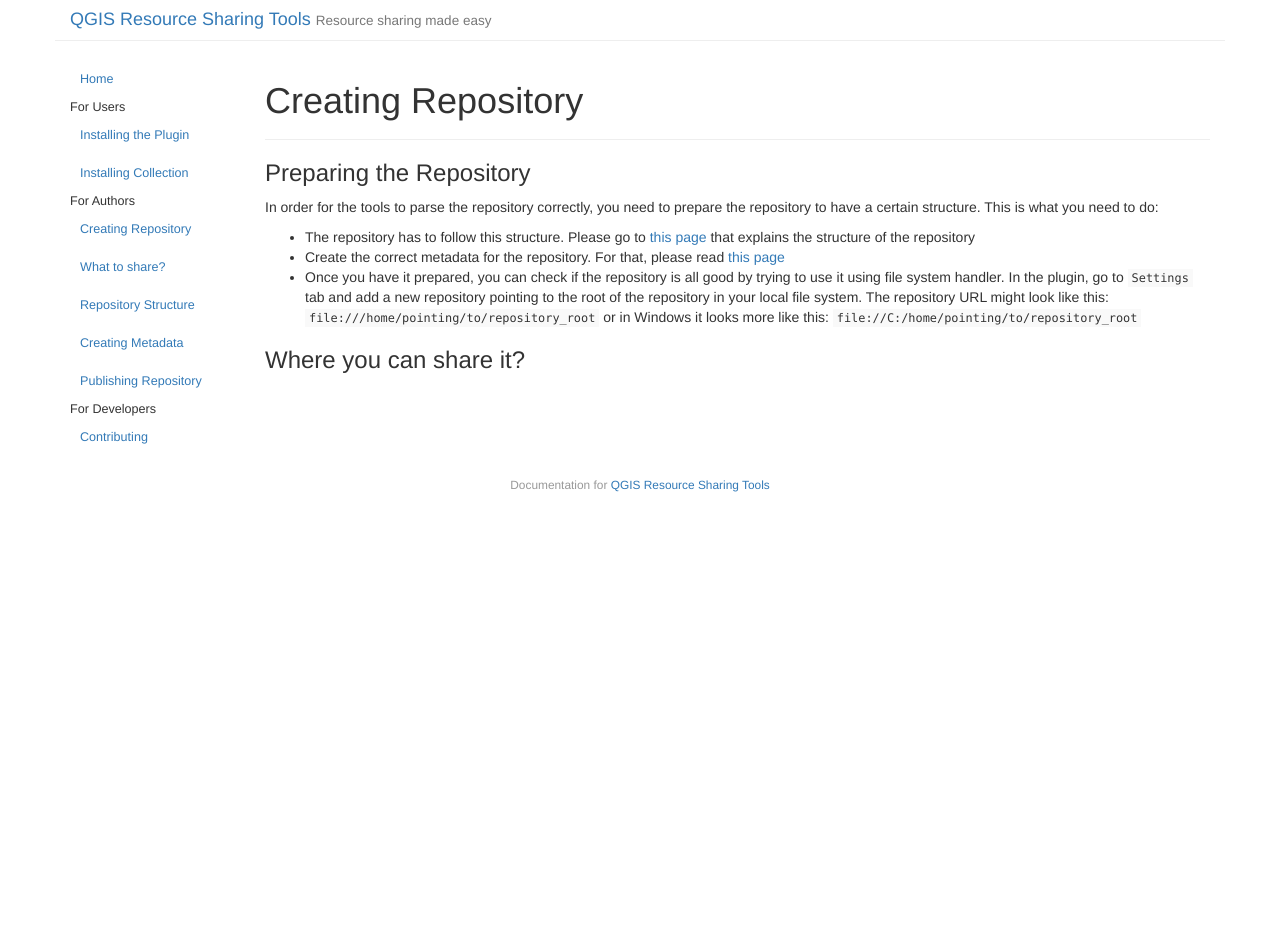
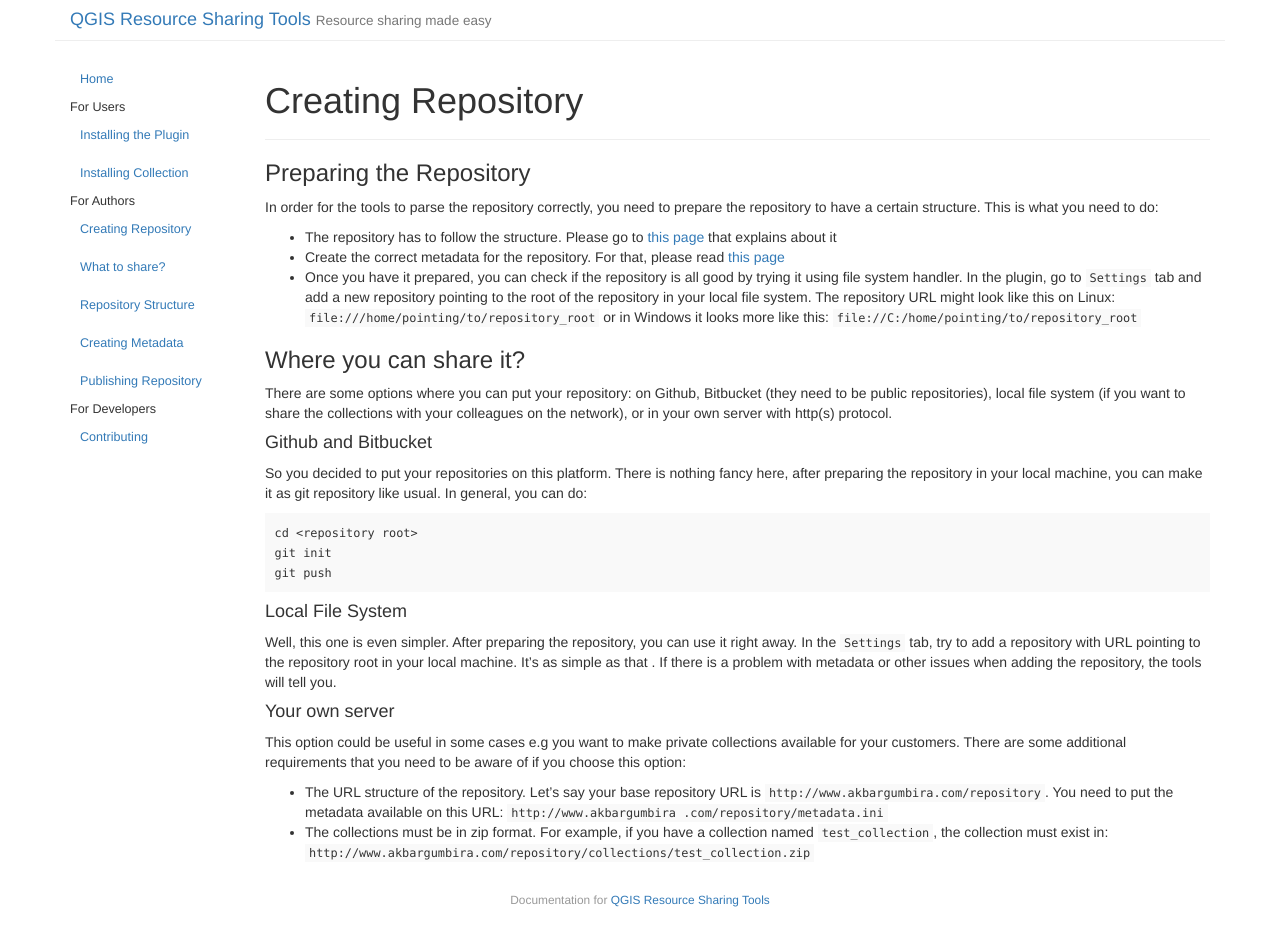
Before and after one commit to QGIS-Contribution/QGIS-ResourceSharing, a Jekyll site: the page built from _posts/2016-08-09-creating-repository.md, in a window 1280 px wide. Built offline with Jekyll 4.4.1, drawn with Linux system fonts in a browser that asks for light colours; before the commit the page ends 900 px from its top, so only the background shows below that.

Commit message:
Update doc

````diff
--- a/_posts/2016-08-09-creating-repository.md
+++ b/_posts/2016-08-09-creating-repository.md
@@ -9,16 +9,50 @@
 In order for the tools to parse the repository correctly, you need to prepare
  the repository to have a certain structure. This is what you need to do:
 
-  * The repository has to follow this structure. Please go to [this page]({{
-  site.baseurl }}/author/repository-structure.html) that explains the
-  structure of the repository
+  * The repository has to follow the structure. Please go to [this page]({{
+  site.baseurl }}/author/repository-structure.html) that explains about it
   * Create the correct metadata for the repository. For that, please read
   [this page]({{ site.baseurl }}/author/creating-metadata.html)
   * Once you have it prepared, you can check if the repository is all good by
-   trying to use it using file system handler. In the plugin, go to
-   ```Settings``` tab and add a new repository pointing to the root of the
-   repository in your local file system. The repository URL might look like
-   this: ```file:///home/pointing/to/repository_root``` or in Windows it
-   looks more like this: ```file://C:/home/pointing/to/repository_root```
+   trying it using file system handler. In the plugin, go to ```Settings```
+   tab and add a new repository pointing to the root of the repository in
+   your local file system. The repository URL might look like
+   this on Linux: ```file:///home/pointing/to/repository_root``` or in Windows
+    it looks more like this: ```file://C:/home/pointing/to/repository_root```
 
 ### Where you can share it?
+There are some options where you can put your repository: on Github,
+Bitbucket (they need to be public repositories), local file system
+(if you want to share the collections with your colleagues on the network),
+or in your own server with http(s) protocol.
+
+#### Github and Bitbucket
+So you decided to put your repositories on this platform. There is nothing
+fancy here, after preparing the repository in your local machine, you can
+make it as git repository like usual. In general, you can do:
+
+```
+cd <repository root>
+git init
+git push
+```
+
+#### Local File System
+Well, this one is even simpler. After preparing the repository, you can use
+it right away. In the ```Settings``` tab, try to add a repository with URL
+pointing to the repository root in your local machine. It's as simple as that
+. If there is a problem with metadata or other issues when adding the
+repository, the tools will tell you.
+
+#### Your own server
+This option could be useful in some cases e.g you want to make private
+collections available for your customers. There are some additional
+requirements that you need to be aware of if you choose this option:
+
+  * The URL structure of the repository. Let's say your base repository URL
+  is ```http://www.akbargumbira.com/repository```. You need to put the
+  metadata available on this URL: ```http://www.akbargumbira
+  .com/repository/metadata.ini```
+  * The collections must be in zip format. For example, if you have a
+  collection named ```test_collection```, the collection must exist in:
+  ```http://www.akbargumbira.com/repository/collections/test_collection.zip```
````
Also changed, not shown: index.md (+1 -0 lines).
